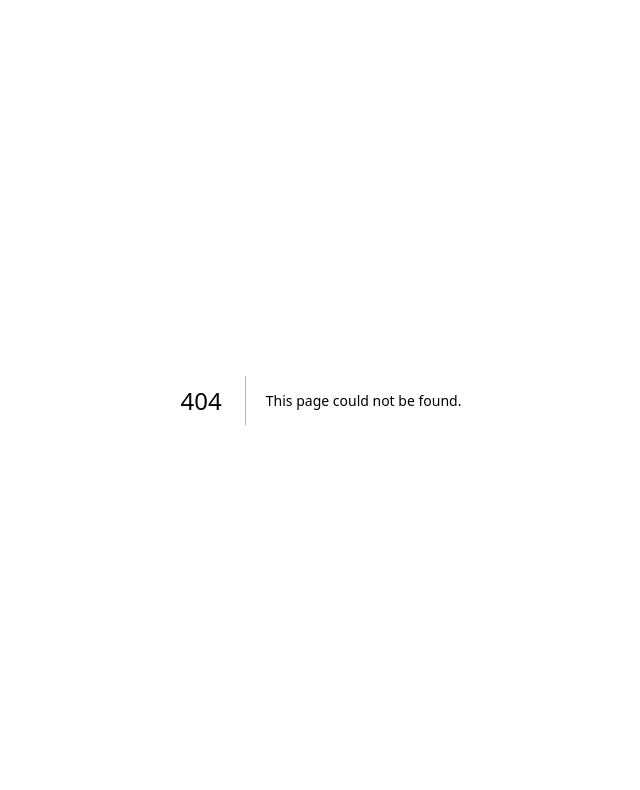
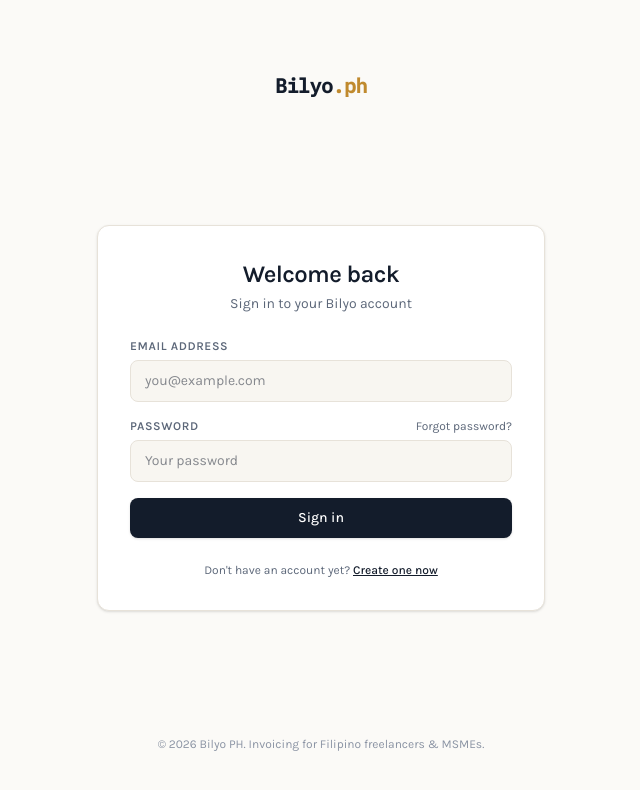
Before and after one commit to wardslarc/bilyo, a Next.js app: page /login in a window 1280 px wide. Before the commit this address had no page. Shown: the top 790 px of the page, without its empty margins (319-959 px from the left). Built offline with nearby package versions, Linux system fonts and the light colour scheme.

Commit message:
feat(auth): add login form, signout button, and timing-safe auth UI [M1-T03]

```diff
--- /dev/null
+++ b/app/(auth)/login/page.tsx
@@ -0,0 +1,24 @@
+import { Suspense } from 'react';
+import LoginForm from '@/components/auth/LoginForm';
+
+function LoginFormFallback() {
+  return (
+    <div className="bg-white border border-[var(--color-line)] rounded-xl shadow-sm p-6 sm:p-8 animate-pulse">
+      <div className="h-8 bg-[var(--color-line-softer)] rounded w-48 mx-auto mb-3" />
+      <div className="h-4 bg-[var(--color-line-softer)] rounded w-64 mx-auto mb-8" />
+      <div className="space-y-4">
+        <div className="h-10 bg-[var(--color-line-softer)] rounded" />
+        <div className="h-10 bg-[var(--color-line-softer)] rounded" />
+        <div className="h-10 bg-[var(--color-line-softer)] rounded mt-4" />
+      </div>
+    </div>
+  );
+}
+
+export default function LoginPage() {
+  return (
+    <Suspense fallback={<LoginFormFallback />}>
+      <LoginForm />
+    </Suspense>
+  );
+}
--- /dev/null
+++ b/components/auth/LoginForm.tsx
@@ -0,0 +1,214 @@
+'use client';
+
+import { useState, useTransition } from 'react';
+import Link from 'next/link';
+import { useRouter, useSearchParams } from 'next/navigation';
+import { signIn } from 'next-auth/react';
+import { loginSchema } from '@/lib/validation/auth';
+
+export default function LoginForm() {
+  const router = useRouter();
+  const searchParams = useSearchParams();
+  const callbackUrl = searchParams.get('callbackUrl') || '/dashboard';
+  const isRegistered = searchParams.get('registered') === '1';
+
+  const [formData, setFormData] = useState({
+    email: '',
+    password: '',
+  });
+  const [fieldErrors, setFieldErrors] = useState<Record<string, string>>({});
+  const [authError, setAuthError] = useState<string | null>(null);
+  const [isPending, startTransition] = useTransition();
+
+  const handleChange = (e: React.ChangeEvent<HTMLInputElement>) => {
+    const { name, value } = e.target;
+    setFormData((prev) => ({ ...prev, [name]: value }));
+    if (fieldErrors[name]) {
+      setFieldErrors((prev) => {
+        const next = { ...prev };
+        delete next[name];
+        return next;
+      });
+    }
+  };
+
+  const handleSubmit = (e: React.FormEvent) => {
+    e.preventDefault();
+    setAuthError(null);
+
+    // Validate using shared Zod schema
+    const validation = loginSchema.safeParse(formData);
+    if (!validation.success) {
+      const errors: Record<string, string> = {};
+      for (const issue of validation.error.issues) {
+        const key = issue.path[0];
+        if (key && !errors[String(key)]) {
+          errors[String(key)] = issue.message;
+        }
+      }
+      setFieldErrors(errors);
+      return;
+    }
+
+    setFieldErrors({});
+
+    startTransition(async () => {
+      const res = await signIn('credentials', {
+        email: formData.email.toLowerCase().trim(),
+        password: formData.password,
+        redirect: false,
+        callbackUrl,
+      });
+
+      if (!res || res.error) {
+        if (res?.code === 'account_suspended' || res?.error?.includes('account_suspended')) {
+          setAuthError('Your account has been suspended. Please contact support at support@bilyo.ph');
+        } else {
+          setAuthError('Invalid email or password');
+        }
+        return;
+      }
+
+      // Successful login -> navigate to callbackUrl
+      router.push(res.url || callbackUrl);
+      router.refresh();
+    });
+  };
+
+  return (
+    <div className="bg-white border border-[var(--color-line)] rounded-xl shadow-sm p-6 sm:p-8">
+      <div className="mb-6 text-center">
+        <h1 className="text-2xl font-bold tracking-tight text-[var(--color-ink)]">
+          Welcome back
+        </h1>
+        <p className="text-sm text-[var(--color-muted)] mt-1">
+          Sign in to your Bilyo account
+        </p>
+      </div>
+
+      {isRegistered && (
+        <div className="mb-5 p-3.5 text-sm rounded-lg bg-[var(--color-brass-wash)] border border-[var(--color-brass)]/30 text-[var(--color-brass-ink)]">
+          Account created successfully. Please sign in with your credentials.
+        </div>
+      )}
+
+      {authError && (
+        <div className="mb-5 p-3.5 text-sm rounded-lg bg-red-50 border border-red-200 text-red-700">
+          {authError}
+        </div>
+      )}
+
+      <form onSubmit={handleSubmit} noValidate className="space-y-4">
+        <div>
+          <label
+            htmlFor="email"
+            className="block text-xs font-semibold uppercase tracking-wider text-[var(--color-muted)] mb-1.5"
+          >
+            Email Address
+          </label>
+          <input
+            id="email"
+            name="email"
+            type="email"
+            autoComplete="email"
+            required
+            value={formData.email}
+            onChange={handleChange}
+            placeholder="you@example.com"
+            className={`w-full px-3.5 py-2.5 rounded-lg border text-sm text-[var(--color-ink)] bg-[var(--color-paper-edge)] focus:bg-white focus:outline-none transition-colors ${
+              fieldErrors.email
+                ? 'border-red-400 focus:border-red-500 focus:ring-1 focus:ring-red-500'
+                : 'border-[var(--color-line)] focus:border-[var(--color-brass)] focus:ring-1 focus:ring-[var(--color-brass)]'
+            }`}
+          />
+          {fieldErrors.email && (
+            <p className="mt-1 text-xs text-red-600 font-medium">
+              {fieldErrors.email}
+            </p>
+          )}
+        </div>
+
+        <div>
+          <div className="flex items-center justify-between mb-1.5">
+            <label
+              htmlFor="password"
+              className="block text-xs font-semibold uppercase tracking-wider text-[var(--color-muted)]"
+            >
+              Password
+            </label>
+            <Link
+              href="/forgot-password"
+              className="text-xs text-[var(--color-muted)] hover:text-[var(--color-brass)] transition-colors"
+            >
+              Forgot password?
+            </Link>
+          </div>
+          <input
+            id="password"
+            name="password"
+            type="password"
+            autoComplete="current-password"
+            required
+            value={formData.password}
+            onChange={handleChange}
+            placeholder="Your password"
+            className={`w-full px-3.5 py-2.5 rounded-lg border text-sm text-[var(--color-ink)] bg-[var(--color-paper-edge)] focus:bg-white focus:outline-none transition-colors ${
+              fieldErrors.password
+                ? 'border-red-400 focus:border-red-500 focus:ring-1 focus:ring-red-500'
+                : 'border-[var(--color-line)] focus:border-[var(--color-brass)] focus:ring-1 focus:ring-[var(--color-brass)]'
+            }`}
+          />
+          {fieldErrors.password && (
+            <p className="mt-1 text-xs text-red-600 font-medium">
+              {fieldErrors.password}
+            </p>
+          )}
+        </div>
+
+        <button
+          type="submit"
+          disabled={isPending}
+          className="w-full mt-2 py-2.5 px-4 rounded-lg bg-[var(--color-ink)] hover:bg-[var(--color-ink-raised)] text-white text-sm font-medium transition-colors shadow-sm disabled:opacity-60 flex items-center justify-center gap-2 cursor-pointer disabled:cursor-not-allowed"
+        >
+          {isPending ? (
+            <>
+              <svg
+                className="animate-spin h-4 w-4 text-white"
+                xmlns="http://www.w3.org/2000/svg"
+                fill="none"
+                viewBox="0 0 24 24"
+              >
+                <circle
+                  className="opacity-25"
+                  cx="12"
+                  cy="12"
+                  r="10"
+                  stroke="currentColor"
+                  strokeWidth="4"
+                />
+                <path
+                  className="opacity-75"
+                  fill="currentColor"
+                  d="M4 12a8 8 0 018-8V0C5.373 0 0 5.373 0 12h4zm2 5.291A7.962 7.962 0 014 12H0c0 3.042 1.135 5.824 3 7.938l3-2.647z"
+                />
+              </svg>
+              <span>Signing in...</span>
+            </>
+          ) : (
+            'Sign in'
+          )}
+        </button>
+      </form>
+
+      <div className="mt-6 text-center text-xs text-[var(--color-muted)]">
+        Don&apos;t have an account yet?{' '}
+        <Link
+          href="/register"
+          className="font-medium text-[var(--color-ink)] hover:text-[var(--color-brass)] underline transition-colors"
+        >
+          Create one now
+        </Link>
+      </div>
+    </div>
+  );
+}
--- /dev/null
+++ b/components/auth/SignOutButton.tsx
@@ -0,0 +1,33 @@
+'use client';
+
+import { useTransition } from 'react';
+import { signOut } from 'next-auth/react';
+
+interface SignOutButtonProps {
+  className?: string;
+  children?: React.ReactNode;
+}
+
+export default function SignOutButton({
+  className = 'text-xs font-medium text-[var(--color-muted)] hover:text-[var(--color-ink)] transition-colors cursor-pointer',
+  children = 'Sign out',
+}: SignOutButtonProps) {
+  const [isPending, startTransition] = useTransition();
+
+  const handleSignOut = () => {
+    startTransition(async () => {
+      await signOut({ callbackUrl: '/login' });
+    });
+  };
+
+  return (
+    <button
+      type="button"
+      onClick={handleSignOut}
+      disabled={isPending}
+      className={className}
+    >
+      {isPending ? 'Signing out...' : children}
+    </button>
+  );
+}
```
Also changed, not shown: 1 other file (tests, documents, lock files or other folders).
